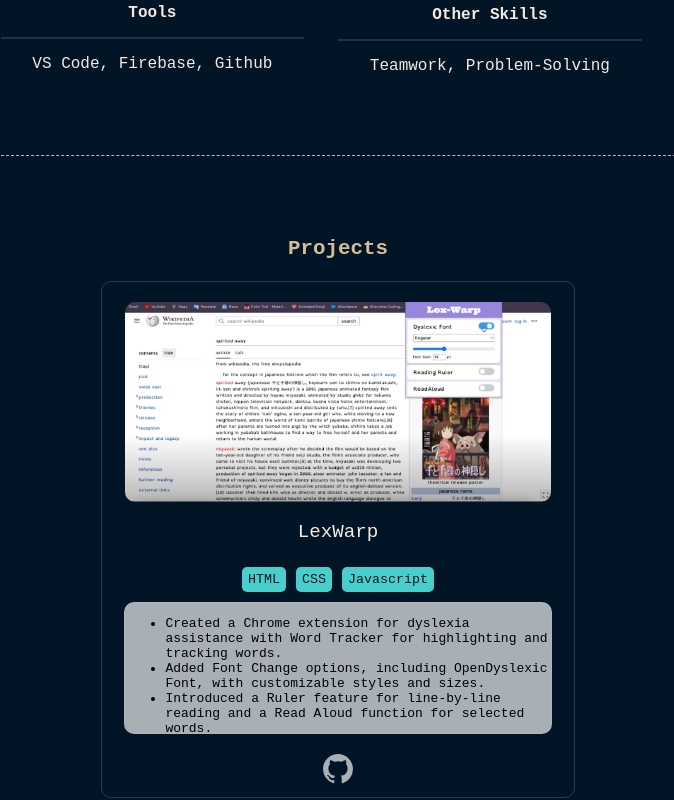
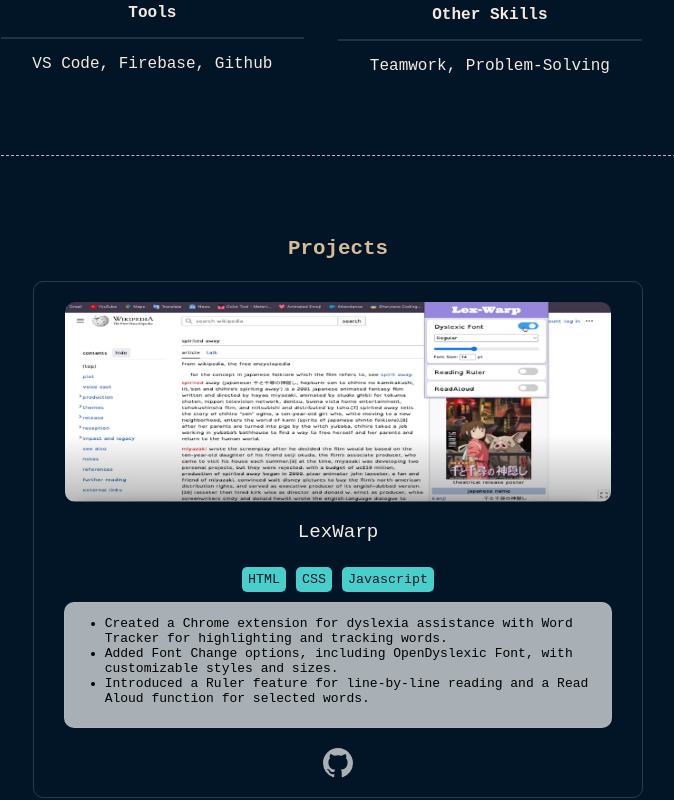
Before and after one commit to VaraVroom/Varun, a Vue app: page / in a window 1280 px wide. Shown: the part 741-1541 px from the top of the page, without its empty margins (302-976 px from the left). Built offline with nearby package versions, Linux system fonts and the light colour scheme.

Commit message:
Update projects.vue

```diff
--- a/src/components/projects.vue
+++ b/src/components/projects.vue
@@ -88,7 +88,7 @@
     justify-content: center;
 }
 .projects{
-    width:70%;
+    width:90%;
     height:500px;
     margin-bottom: 50px;
     display: flex;
```
